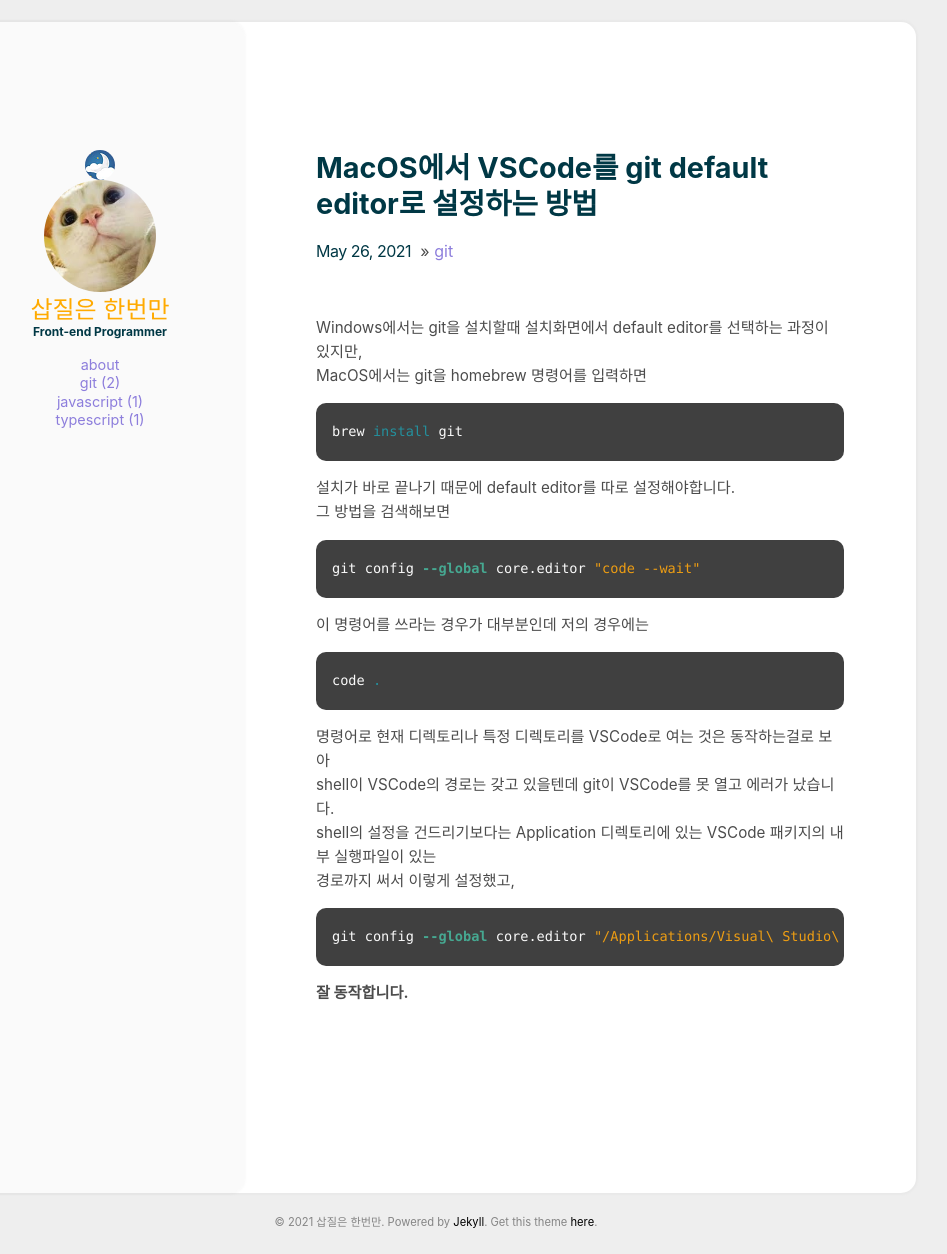
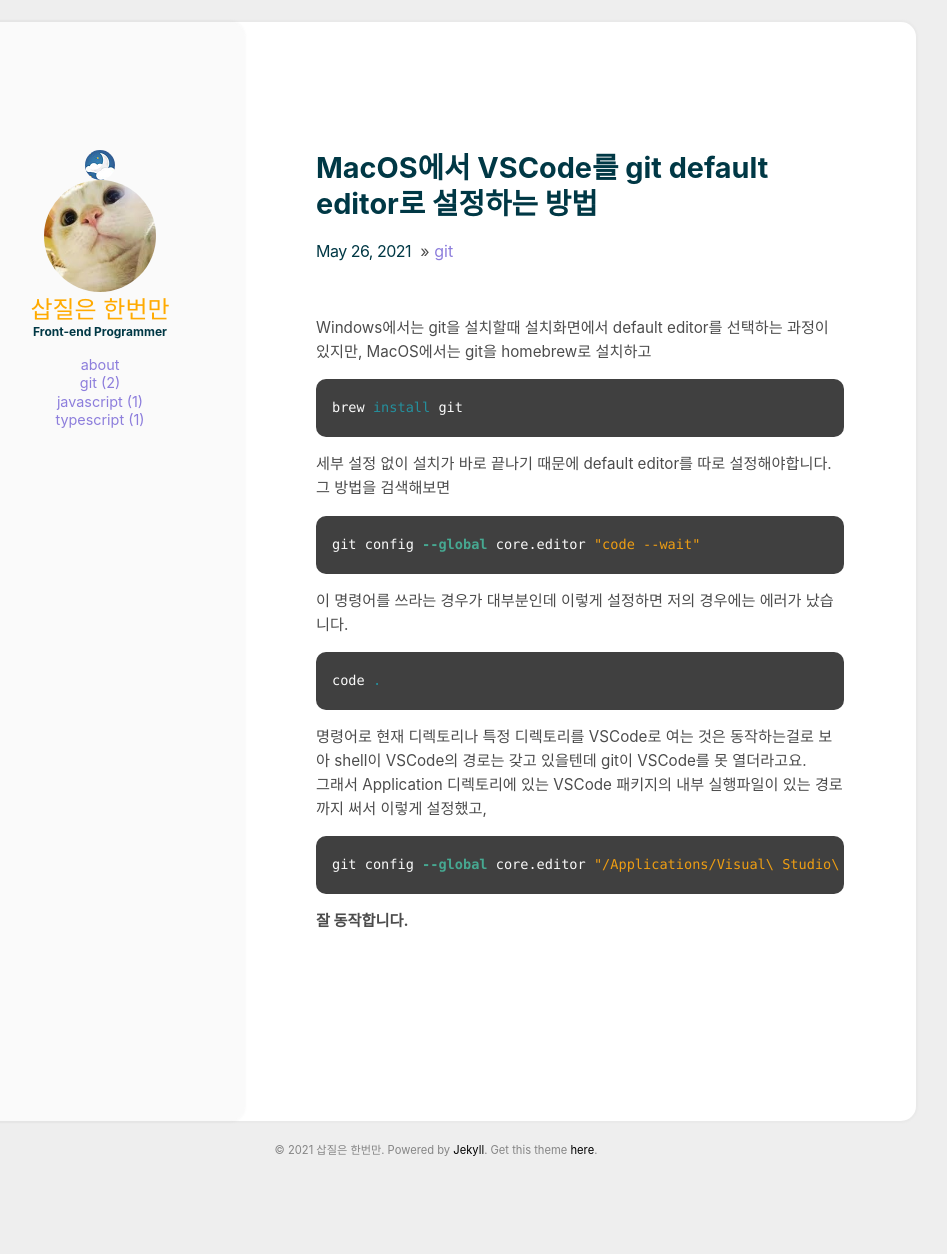
Before and after one commit to WDRK/wdrk.github.io, a Jekyll site: the page built from _posts/2021-05-26-gitDefaultEditor.md, in a window 1280 px wide. Shown: the whole page, without its empty margins (204-1151 px from the left). Built offline with Jekyll 4.4.1, drawn with Linux system fonts in a browser that asks for light colours; after the commit the page ends 1182 px from its top, so only the background shows below that.

Commit message:
Refactor: 수정 글을 좀 더 간결하게 가다듬읆
읽기 편하고 요점을 명확히 하기 위해서

````diff
--- a/_posts/2021-05-26-gitDefaultEditor.md
+++ b/_posts/2021-05-26-gitDefaultEditor.md
@@ -4,30 +4,26 @@
 comments: true
 ---
 
-Windows에서는 git을 설치할때 설치화면에서 default editor를 선택하는 과정이 있지만,
-MacOS에서는 git을 homebrew 명령어를 입력하면
+Windows에서는 git을 설치할때 설치화면에서 default editor를 선택하는 과정이 있지만, MacOS에서는 git을 homebrew로 설치하고
 
 ```zsh
 brew install git
 ```
 
-설치가 바로 끝나기 때문에 default editor를 따로 설정해야합니다.
-그 방법을 검색해보면
+세부 설정 없이 설치가 바로 끝나기 때문에 default editor를 따로 설정해야합니다. 그 방법을 검색해보면
 
 ```zsh
 git config --global core.editor "code --wait"
 ```
 
-이 명령어를 쓰라는 경우가 대부분인데 저의 경우에는
+이 명령어를 쓰라는 경우가 대부분인데 이렇게 설정하면 저의 경우에는 에러가 났습니다.
 
 ```zsh
 code .
 ```
 
-명령어로 현재 디렉토리나 특정 디렉토리를 VSCode로 여는 것은 동작하는걸로 보아
-shell이 VSCode의 경로는 갖고 있을텐데 git이 VSCode를 못 열고 에러가 났습니다.
-shell의 설정을 건드리기보다는 Application 디렉토리에 있는 VSCode 패키지의 내부 실행파일이 있는
-경로까지 써서 이렇게 설정했고,
+명령어로 현재 디렉토리나 특정 디렉토리를 VSCode로 여는 것은 동작하는걸로 보아 shell이 VSCode의 경로는 갖고 있을텐데 git이 VSCode를 못 열더라고요.
+그래서 Application 디렉토리에 있는 VSCode 패키지의 내부 실행파일이 있는 경로까지 써서 이렇게 설정했고,
 
 ```zsh
 git config --global core.editor "/Applications/Visual\ Studio\ Code.app/Contents/Resources/app/bin/code --wait"
````
